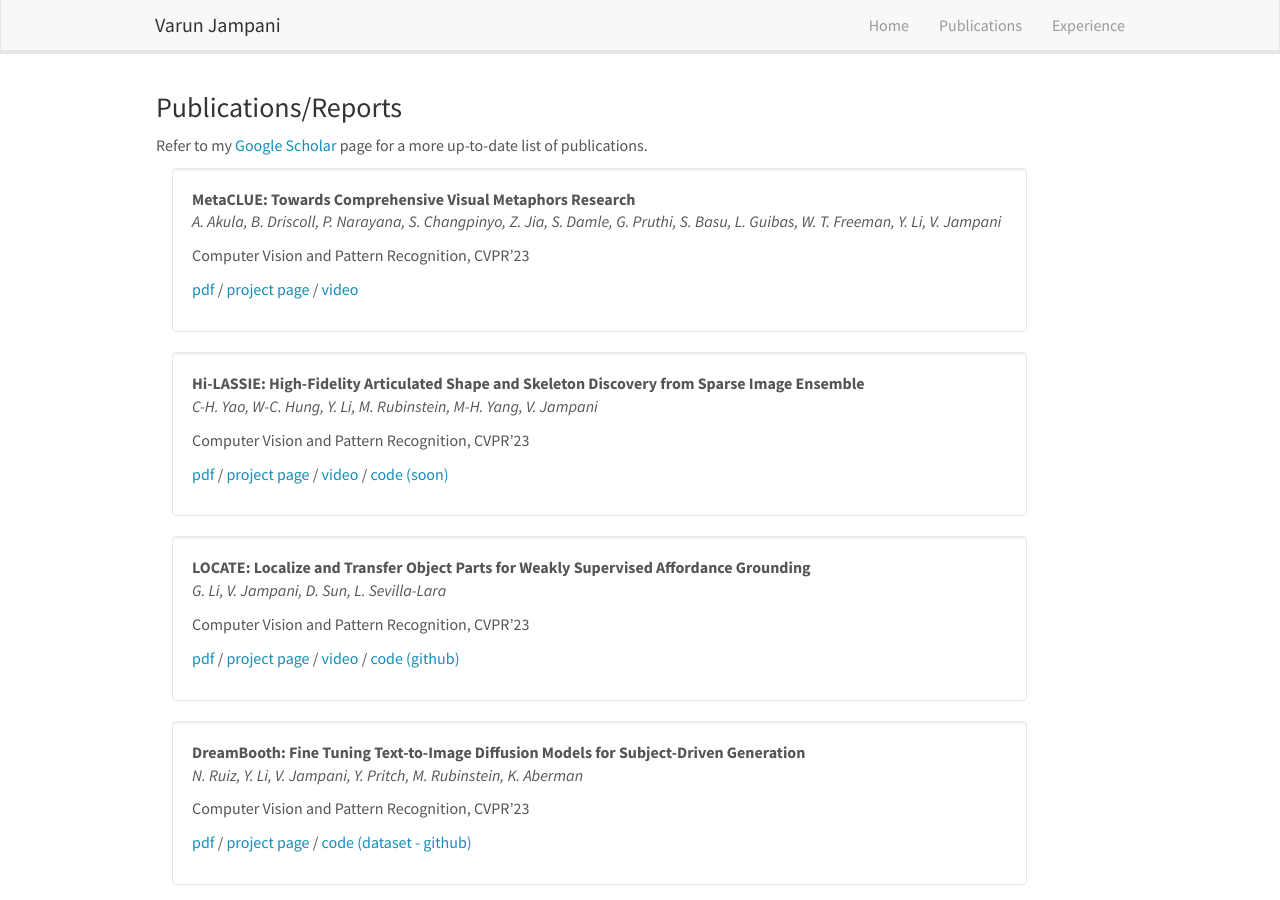
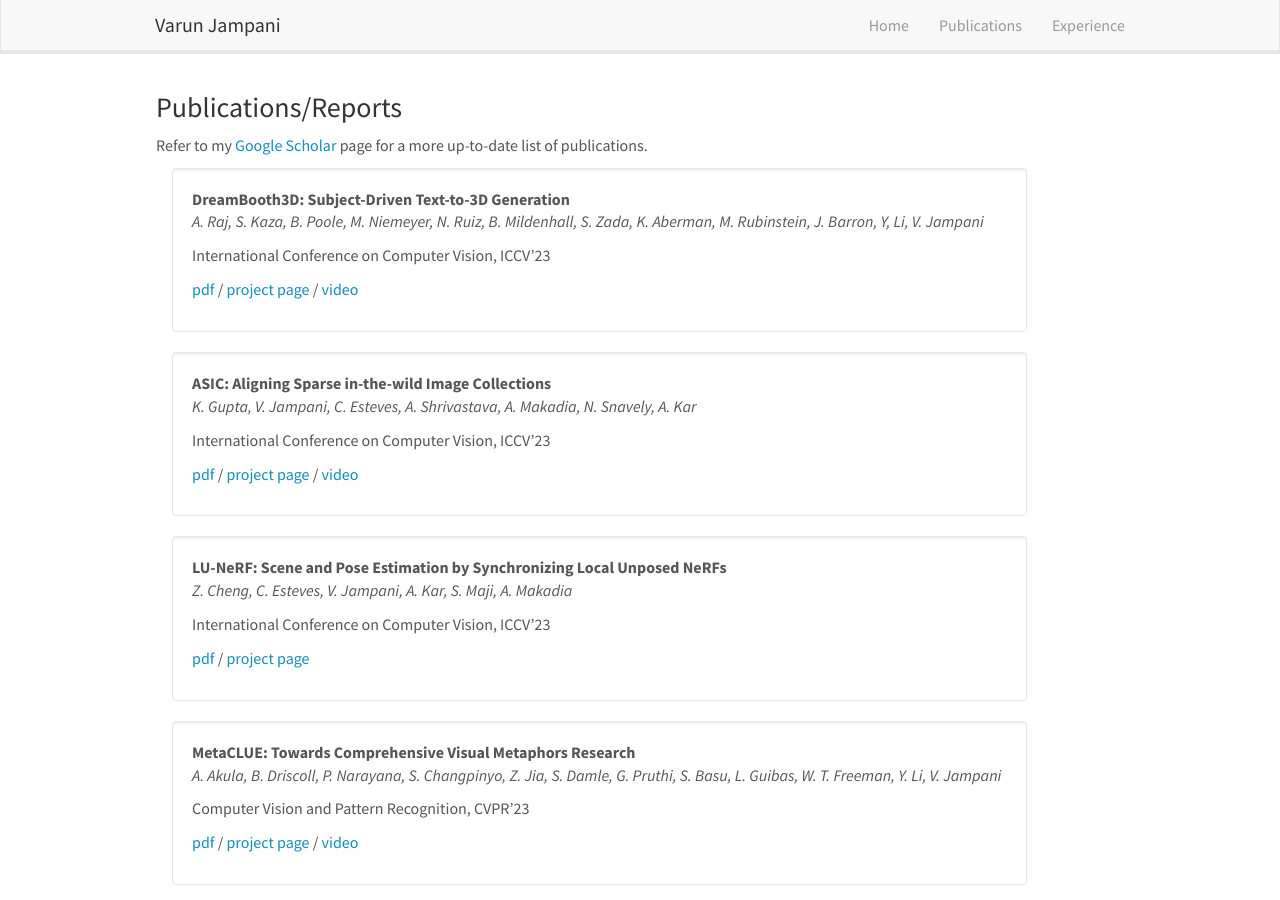
Before and after one commit to varunjampani/varunjampani.github.io, a Jekyll site: the page built from _pages/publications.md, in a window 1280 px wide and 900 px high. Built offline with Jekyll 4.4.1, drawn with Linux system fonts in a browser that asks for light colours; nearby versions of some CDN libraries.

Commit message:
Update publist.yml

```diff
--- a/_data/publist.yml
+++ b/_data/publist.yml
@@ -1,3 +1,42 @@
+- title: DreamBooth3D&#58; Subject-Driven Text-to-3D Generation
+  authors: A. Raj, S. Kaza, B. Poole, M. Niemeyer, N. Ruiz, B. Mildenhall, S. Zada, K. Aberman, M. Rubinstein, J. Barron, Y, Li, V. Jampani
+  venue: International Conference on Computer Vision, ICCV'23
+  number_link: 3
+  link1:
+    url: http://arxiv.org/abs/2303.13508
+    display: pdf
+  link2:
+    url: https://dreambooth3d.github.io/
+    display: project page
+  link3:
+    url: https://www.youtube.com/watch?v=kKVDrbfvOoA
+    display: video
+
+- title: ASIC&#58; Aligning Sparse in-the-wild Image Collections
+  authors: K. Gupta, V. Jampani, C. Esteves, A. Shrivastava, A. Makadia, N. Snavely, A. Kar
+  venue: International Conference on Computer Vision, ICCV'23
+  number_link: 3
+  link1:
+    url: https://arxiv.org/abs/2303.16201
+    display: pdf
+  link2:
+    url: https://kampta.github.io/asic/
+    display: project page
+  link3:
+    url: https://www.youtube.com/watch?v=fLjkkMriuoY
+    display: video
+
+- title: LU-NeRF&#58; Scene and Pose Estimation by Synchronizing Local Unposed NeRFs
+  authors: Z. Cheng, C. Esteves, V. Jampani, A. Kar, S. Maji, A. Makadia
+  venue: International Conference on Computer Vision, ICCV'23
+  number_link: 2
+  link1:
+    url: https://arxiv.org/abs/2306.05410
+    display: pdf
+  link2:
+    url: https://people.cs.umass.edu/~zezhoucheng/lu-nerf/
+    display: project page
+
 - title: MetaCLUE&#58; Towards Comprehensive Visual Metaphors Research
   authors: A. Akula, B. Driscoll, P. Narayana, S. Changpinyo, Z. Jia, S. Damle, G. Pruthi, S. Basu, L. Guibas, W. T. Freeman, Y. Li, V. Jampani
   venue: Computer Vision and Pattern Recognition, CVPR'23
```
